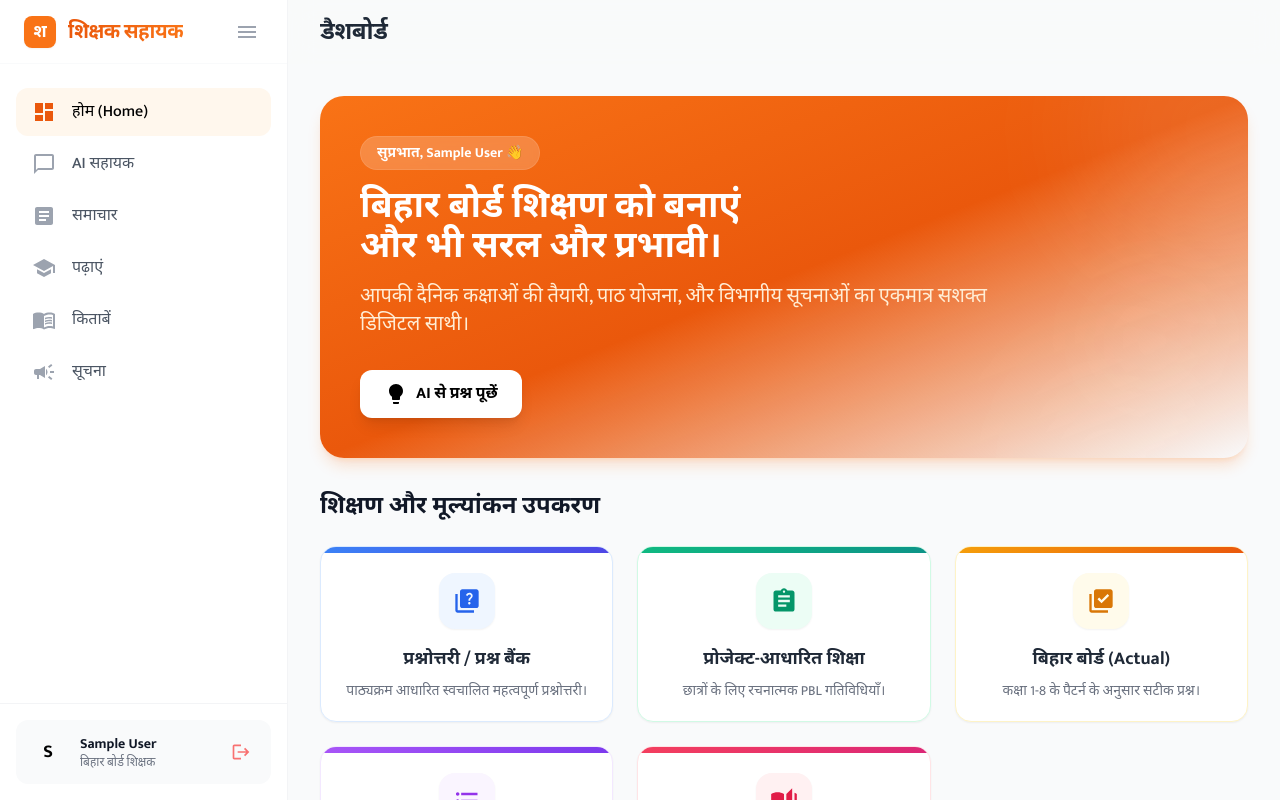
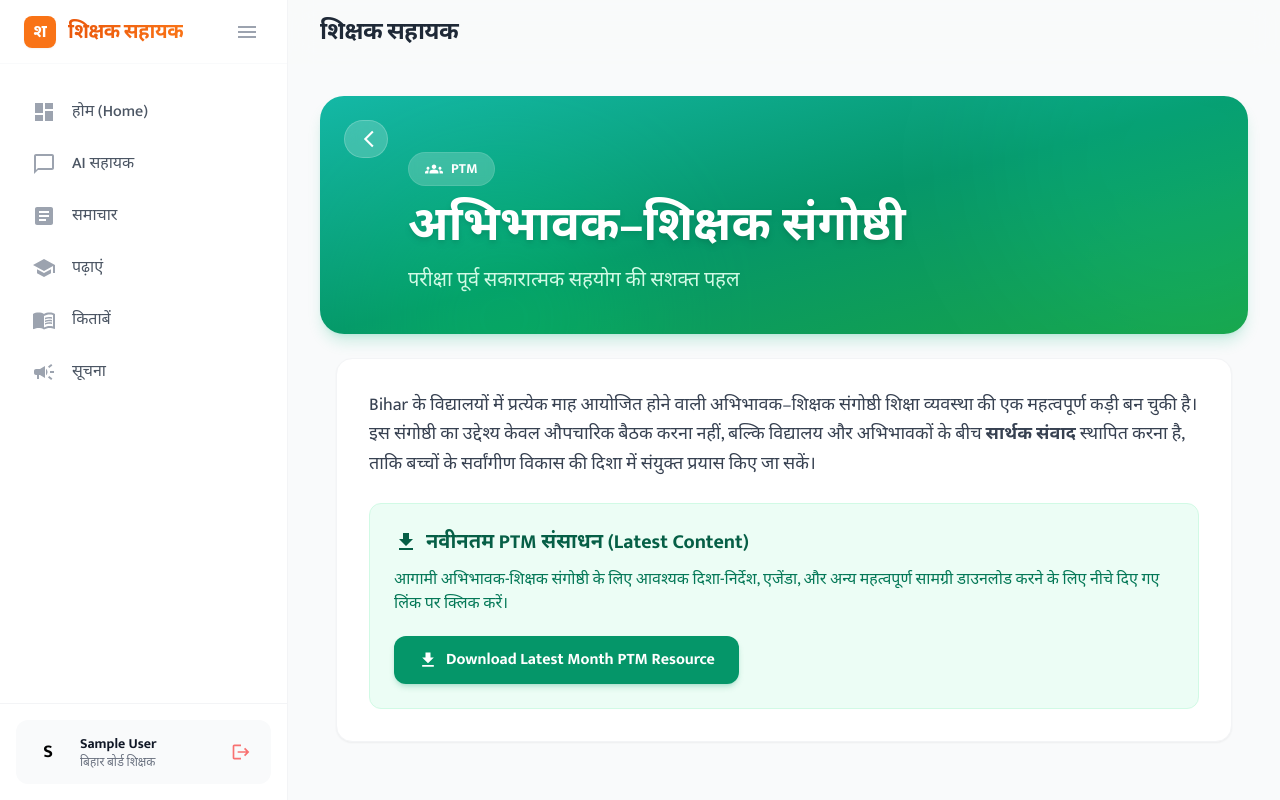
Before and after one commit to chikonomads-svg/shikshak-Sahayak, a React (Vite) app in the folder FE/: page /ptm in a window 1280 px wide. Before the commit this address led to /. Built offline with nearby package versions, Linux system fonts and the light colour scheme; no server answers; sample sign-in values are in the browser's storage.

Commit message:
added ptm

```diff
--- a/FE/src/App.jsx
+++ b/FE/src/App.jsx
@@ -11,6 +11,7 @@ import Signup from './pages/Signup';
 import Features from './pages/Features';
 import Holidays from './pages/Holidays';
 import BaglessSaturday from "./pages/BaglessSaturday";
+import Ptm from "./pages/Ptm";
 
 // Protected Route Wrapper
 function ProtectedRoute({ children }) {
@@ -63,6 +64,14 @@ function App() {
                         </ProtectedRoute>
                     }
                 />
+                <Route
+                    path="/ptm"
+                    element={
+                        <ProtectedRoute>
+                            <Ptm />
+                        </ProtectedRoute>
+                    }
+                />
                 {/* Catch all */}
                 <Route path="*" element={<Navigate to="/" replace />} />
             </Routes>
--- a/FE/src/pages/Dashboard.jsx
+++ b/FE/src/pages/Dashboard.jsx
@@ -15,7 +15,8 @@ import {
     MdLibraryAddCheck,
     MdFormatListBulleted,
     MdAutoStories,
-    MdBackpack
+    MdBackpack,
+    MdGroups
 } from 'react-icons/md';
 
 export default function Dashboard() {
@@ -69,6 +70,16 @@ export default function Dashboard() {
             bgColor: 'bg-indigo-50',
             iconColor: 'text-indigo-600',
             borderColor: 'border-indigo-100',
+        },
+        {
+            title: 'अभिभावक–शिक्षक संगोष्ठी',
+            desc: 'परीक्षा पूर्व सकारात्मक सहयोग की सशक्त पहल (PTM)।',
+            icon: <MdGroups size={28} />,
+            path: '/ptm',
+            gradient: 'from-teal-500 to-emerald-600',
+            bgColor: 'bg-emerald-50',
+            iconColor: 'text-emerald-600',
+            borderColor: 'border-emerald-100',
         },
         {
             title: 'शिक्षा सूचनाएं',
--- /dev/null
+++ b/FE/src/pages/Ptm.jsx
@@ -0,0 +1,77 @@
+import { motion } from 'framer-motion';
+import { useNavigate } from 'react-router-dom';
+import { MdOutlineArrowBackIos, MdGroups, MdDownload } from 'react-icons/md';
+
+export default function Ptm() {
+    const navigate = useNavigate();
+
+    return (
+        <div className="space-y-6 pb-20 lg:pb-8">
+            {/* Header / Hero Section */}
+            <motion.div
+                className="relative overflow-hidden bg-gradient-to-br from-teal-500 via-emerald-600 to-green-600 rounded-3xl p-8 md:p-10 shadow-lg shadow-emerald-500/20"
+                initial={{ y: 20, opacity: 0 }}
+                animate={{ y: 0, opacity: 1 }}
+                transition={{ duration: 0.4 }}
+            >
+                <button
+                    onClick={() => navigate('/')}
+                    className="absolute top-6 left-6 z-20 p-2 bg-white/20 hover:bg-white/30 rounded-full backdrop-blur-md transition-all text-white border border-white/20"
+                >
+                    <MdOutlineArrowBackIos className="ml-1.5" size={20} />
+                </button>
+
+                <div className="relative z-10 max-w-3xl mt-12 md:mt-4 md:ml-12 text-center md:text-left">
+                    <span className="inline-flex items-center gap-2 px-4 py-1.5 mb-4 text-sm font-bold text-white bg-white/20 rounded-full backdrop-blur-sm border border-white/10">
+                        <MdGroups size={18} />
+                        PTM
+                    </span>
+                    <h1 className="text-3xl md:text-5xl font-extrabold text-white leading-tight mb-4 drop-shadow-md">
+                        अभिभावक–शिक्षक संगोष्ठी
+                    </h1>
+                    <p className="text-emerald-100 text-lg md:text-xl font-medium leading-relaxed max-w-2xl">
+                        परीक्षा पूर्व सकारात्मक सहयोग की सशक्त पहल
+                    </p>
+                </div>
+
+                {/* Decorative Background Elements */}
+                <div className="absolute -top-32 -right-32 w-96 h-96 bg-white/10 rounded-full blur-3xl mix-blend-overlay"></div>
+                <div className="absolute -bottom-32 left-10 w-72 h-72 bg-emerald-500/30 rounded-full blur-3xl mix-blend-overlay"></div>
+            </motion.div>
+
+            {/* Content Section */}
+            <div className="max-w-4xl mx-auto space-y-6">
+                <motion.div
+                    initial={{ y: 20, opacity: 0 }}
+                    animate={{ y: 0, opacity: 1 }}
+                    transition={{ delay: 0.1 }}
+                    className="bg-white rounded-2xl shadow-sm border border-gray-100 p-6 md:p-8"
+                >
+                    <p className="text-gray-700 text-lg leading-relaxed mb-6">
+                        Bihar के विद्यालयों में प्रत्येक माह आयोजित होने वाली अभिभावक–शिक्षक संगोष्ठी शिक्षा व्यवस्था की एक महत्वपूर्ण कड़ी बन चुकी है। इस संगोष्ठी का उद्देश्य केवल औपचारिक बैठक करना नहीं, बल्कि विद्यालय और अभिभावकों के बीच <strong>सार्थक संवाद</strong> स्थापित करना है, ताकि बच्चों के सर्वांगीण विकास की दिशा में संयुक्त प्रयास किए जा सकें।
+                    </p>
+
+                    <div className="bg-emerald-50 rounded-xl p-6 border border-emerald-100">
+                        <h3 className="font-bold text-emerald-800 text-xl mb-3 flex items-center gap-2">
+                            <MdDownload size={24} />
+                            नवीनतम PTM संसाधन (Latest Content)
+                        </h3>
+                        <p className="text-emerald-700 mb-5">
+                            आगामी अभिभावक-शिक्षक संगोष्ठी के लिए आवश्यक दिशा-निर्देश, एजेंडा, और अन्य महत्वपूर्ण सामग्री डाउनलोड करने के लिए नीचे दिए गए लिंक पर क्लिक करें।
+                        </p>
+
+                        <a
+                            href="https://www.teachersofbihar.org/eresources"
+                            target="_blank"
+                            rel="noopener noreferrer"
+                            className="inline-flex items-center gap-2 bg-emerald-600 hover:bg-emerald-700 text-white font-bold py-3 px-6 rounded-xl transition-colors shadow-md shadow-emerald-600/20 w-full md:w-auto justify-center"
+                        >
+                            <MdDownload size={20} />
+                            Download Latest Month PTM Resource
+                        </a>
+                    </div>
+                </motion.div>
+            </div>
+        </div>
+    );
+}
```
